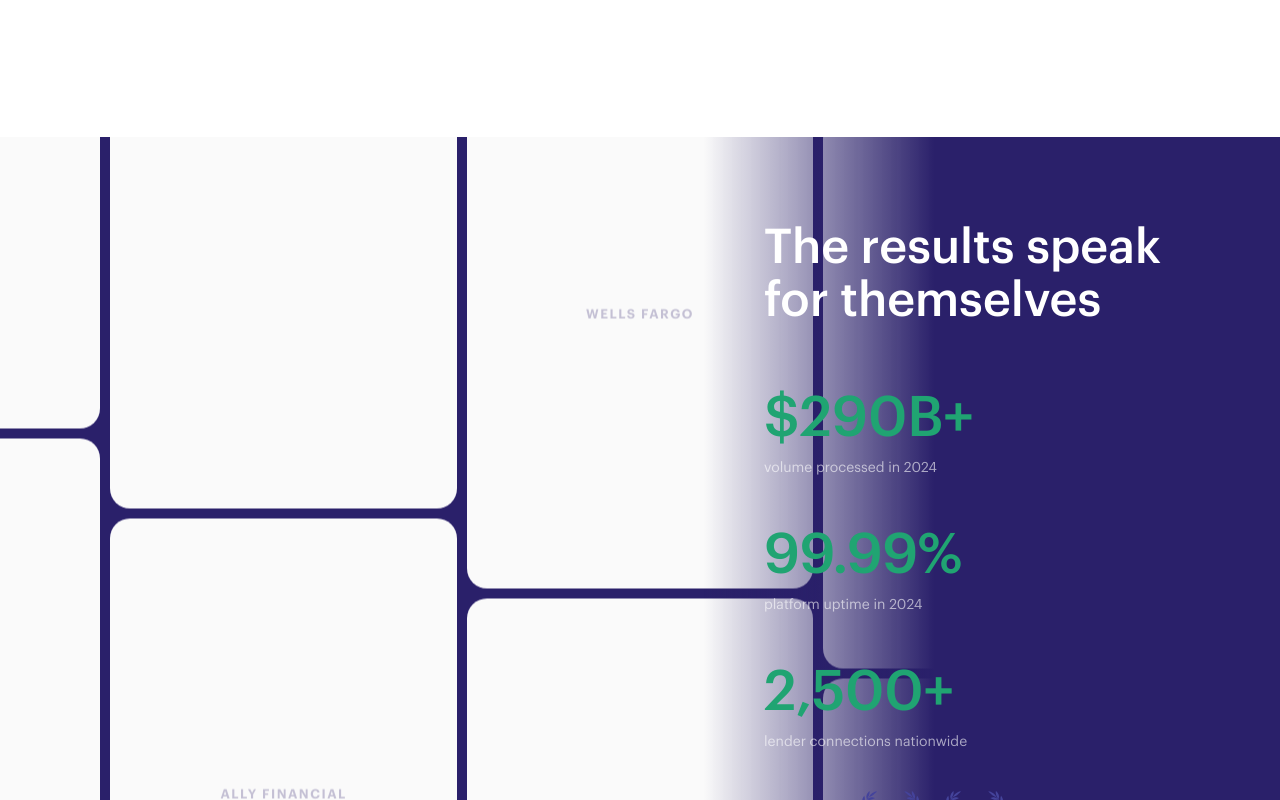
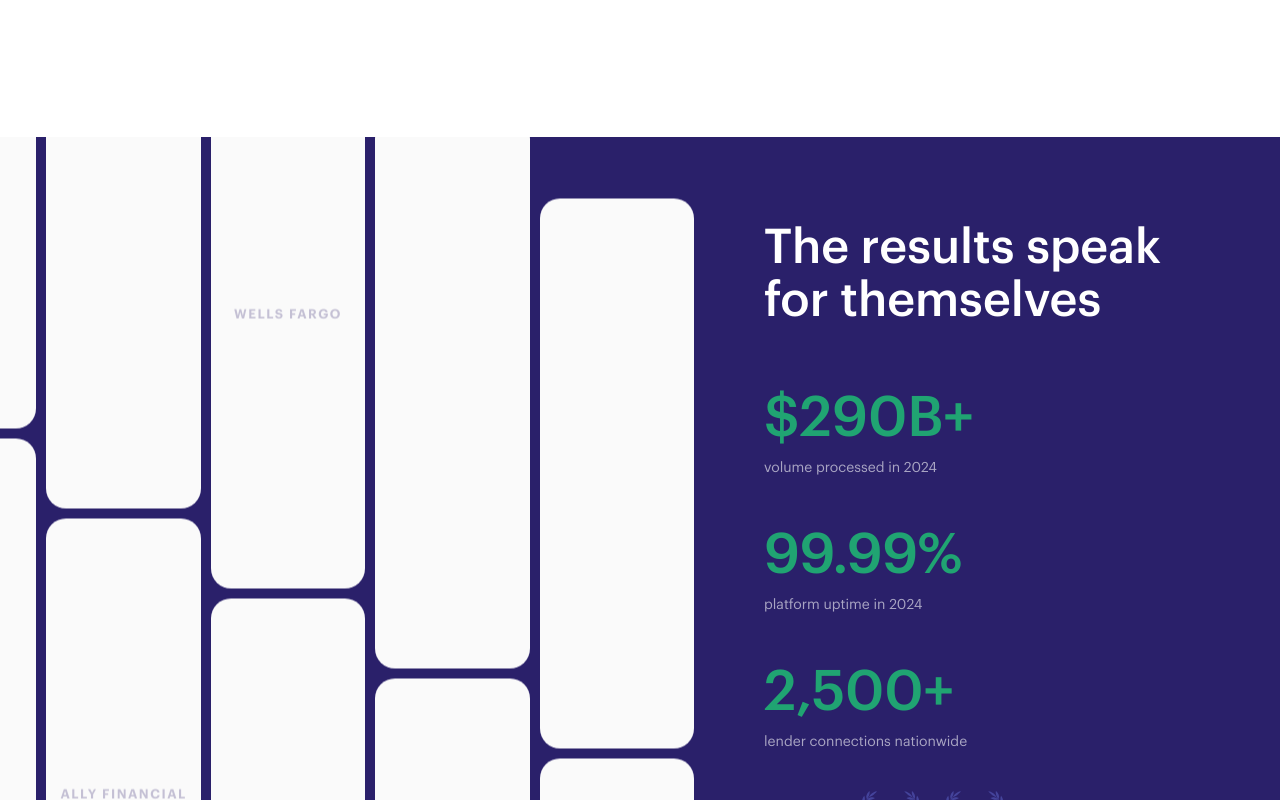
Before and after one commit to MONOKRONE/epic-landing, a Next.js app: page / in a window 1280 px wide. Shown: the part 6760-7560 px from the top of the page. Built offline with nearby package versions, Linux system fonts and the light colour scheme.

Commit message:
fix: side-by-side layout — solid bg stats right, grid cards left 65%

```diff
--- a/components/PartnerGrid.tsx
+++ b/components/PartnerGrid.tsx
@@ -114,8 +114,8 @@ export default function PartnerGrid() {
             style={{
               position: "absolute",
               top: 0,
-              left: "-20%",
-              width: "140%",
+              left: "-10%",
+              width: "65%",
               transformStyle: "preserve-3d" as React.CSSProperties["transformStyle"],
               transformOrigin: "50% 50%",
               willChange: "transform",
@@ -180,7 +180,7 @@ export default function PartnerGrid() {
               justifyContent: "center",
               padding: "0 60px",
               zIndex: 5,
-              background: "linear-gradient(to left, #2A206A 60%, transparent 100%)",
+              background: "#2A206A",
             }}
           >
             <h2 style={{ fontSize: 48, fontWeight: 700, color: "white", lineHeight: 1.1, marginBottom: 48 }}>
```
